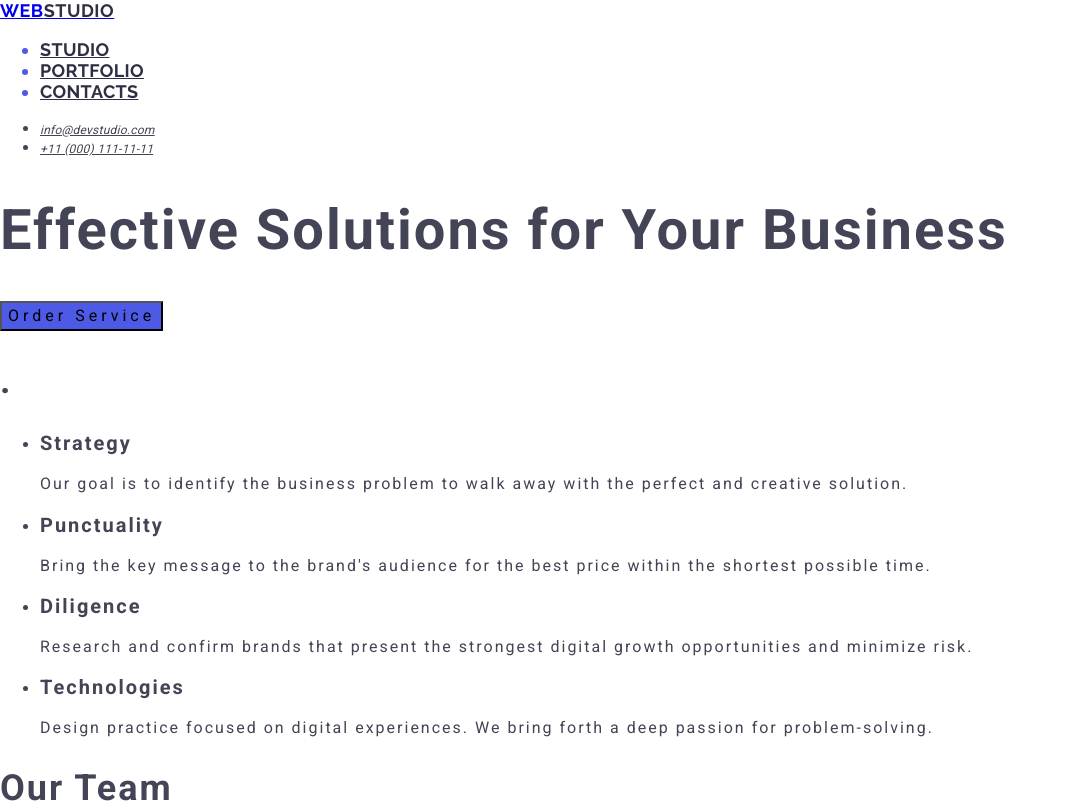
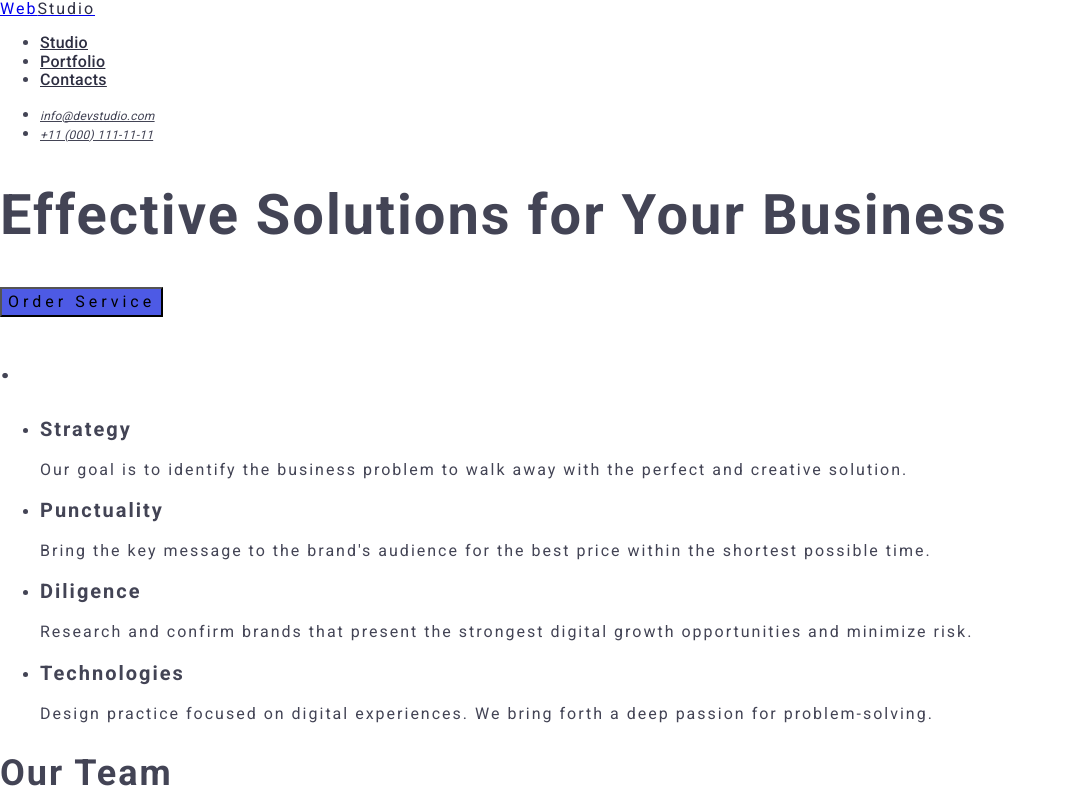
Before and after one commit to LAS-CH/goit-markup-hw-02, a plain HTML site: page index.html in a window 1280 px wide. Shown: the top 812 px of the page, without its empty margins (0-1067 px from the left). Drawn offline with nearby package versions, Linux system fonts and the light colour scheme.

Commit message:
Update styles.css

```diff
--- a/css/styles.css
+++ b/css/styles.css
@@ -7,15 +7,7 @@
         text-transform: uppercase;
         color: #4d5ae5;
 }
-.nav-nav{
-    font-family: "Raleway", sans-serif;
-        font-weight: 700;
-        font-size: 18px;
-        line-height: 1.17;
-        letter-spacing: 0.03em;
-        text-transform: uppercase;
-        color: #4d5ae5;
-}
+
 .span-st {
     color: #2E2F42;
 }
```
